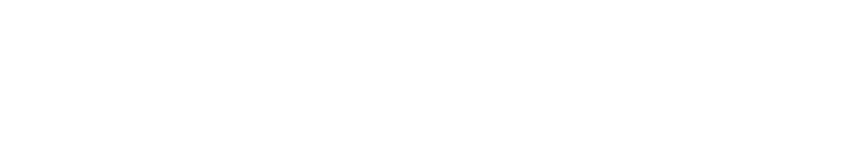
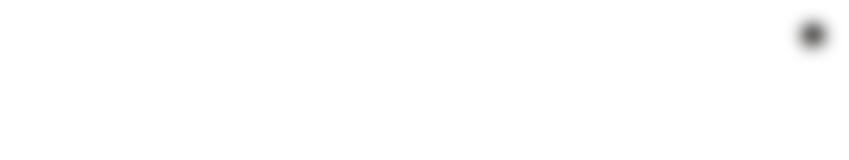
Before and after one commit to user175385803/nk, a website: page source/index.html in a window 1280 px wide. Shown: the top 160 px of the page, without its empty margins (431-1280 px from the left). Drawn offline with nearby package versions, Linux system fonts and the light colour scheme; files that its build step writes are made by us from their sources.

Commit message:
add audio

```diff
--- a/source/index.html
+++ b/source/index.html
@@ -14,7 +14,7 @@
 
 <body>
   <div class="page__wrapper">
-    <img class="play-button visually-hidden" src="./img/blurred-player-button.png" alt="Play-button.">
+    <img class="play-button" src="./img/blurred-player-button.png" alt="Play-button.">
 
     <ul class="list list--links">
       <li>
@@ -72,6 +72,7 @@
       <img src="./img/main-pic.jpg" width="320" height="463" alt="nk.">
     </div>
   </div>
+  <script src="./js/script.js"></script>
 </body>
 
 </html>
--- a/source/sass/blocks/play-button.scss
+++ b/source/sass/blocks/play-button.scss
@@ -1,16 +1,18 @@
 @import "../general/variables.scss";
 
 .play-button {
-  width: 32px;
-  height: 32px;
+  width: 25px;
+  height: 25px;
   position: fixed;
-  top: 10px;
-  right: 10px;
+  top: 20px;
+  right: 20px;
+  filter: blur(8px);
+  -webkit-filter: blur(8px);
 
   @media (min-width: $tablet-width) {
-    width: 42px;
-    height: 42px;
-    top: 15px;
-    right: 15px;
+    width: 28px;
+    height: 28px;
+    top: 22px;
+    right: 22px;
   }
 }
```
Also changed, not shown: source/js/script.js (added), 1 other file.
